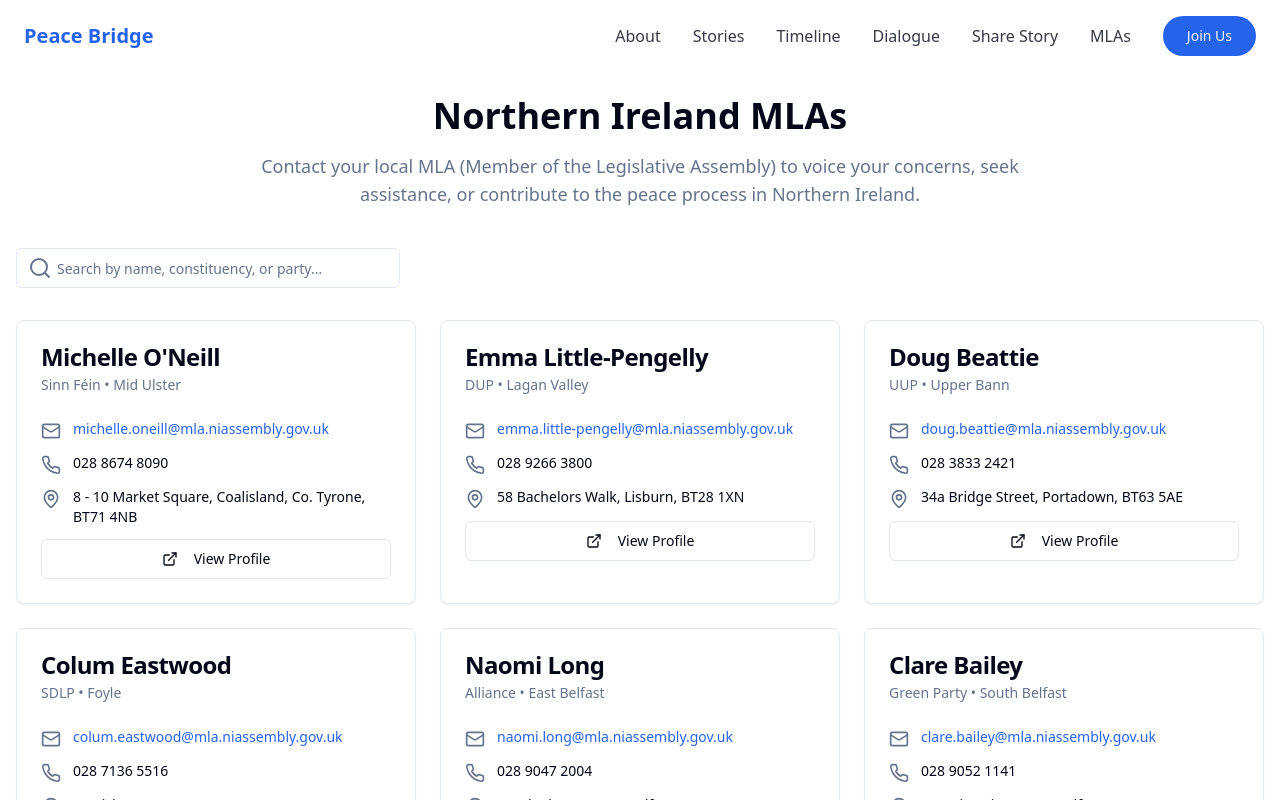
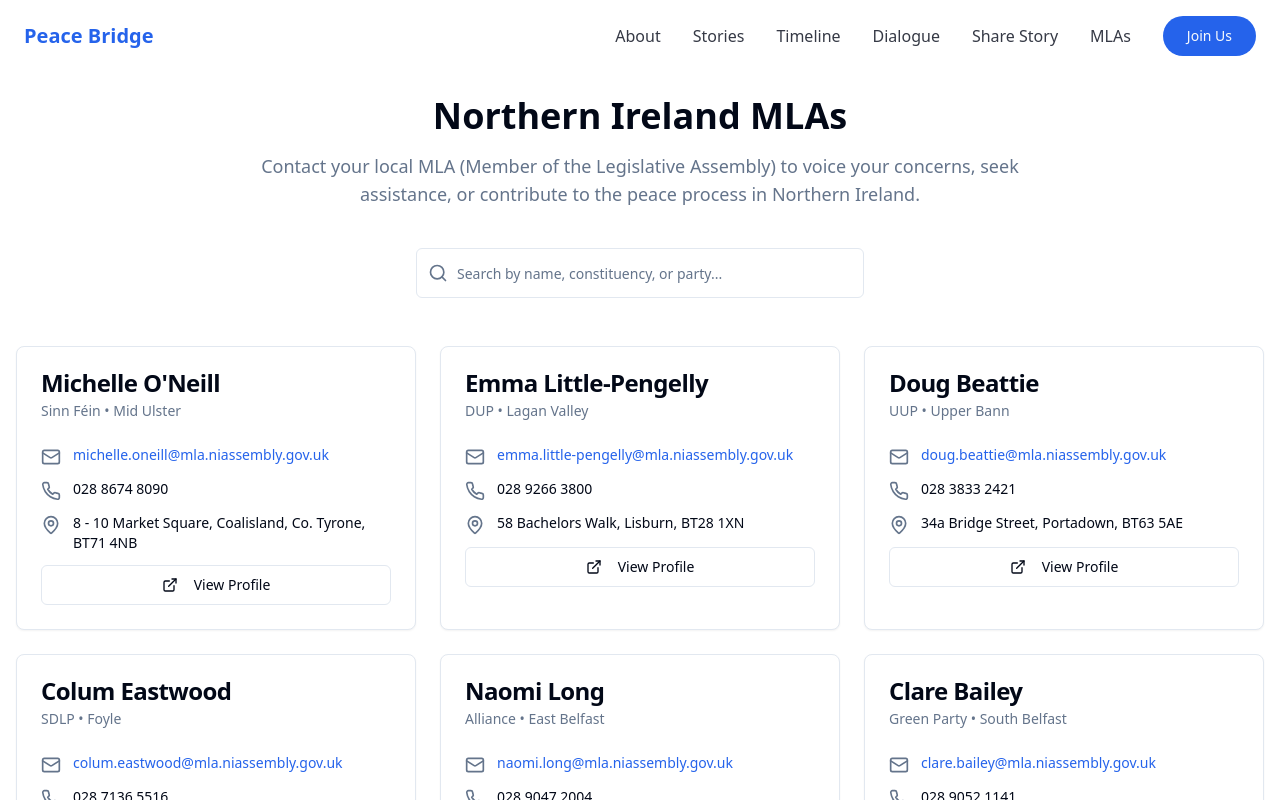
Before and after one commit to PaulsgamingLive/peacebridge, a React (Vite) app: page /mlas in a window 1280 px wide. Shown: the top 800 px of the page. Built offline with nearby package versions, Linux system fonts and the light colour scheme.

Commit message:
Assistant checkpoint: Completed MLAs page with search functionality
Assistant generated file changes:
- src/pages/MLAs.tsx: Complete MLAs page with search functionality

---

User prompt:

MLA page

Replit-Commit-Author: Assistant
Replit-Commit-Session-Id: c1a2804f-8948-4719-ac9e-5fe2880ace8c

```diff
--- a/src/pages/MLAs.tsx
+++ b/src/pages/MLAs.tsx
@@ -1,12 +1,12 @@
 
-import React, { useState } from 'react';
-import Navbar from '@/components/Navbar';
-import Footer from '@/components/Footer';
-import ScrollToTop from '@/components/ScrollToTop';
-import { Card, CardContent, CardDescription, CardHeader, CardTitle } from '@/components/ui/card';
-import { Input } from '@/components/ui/input';
-import { Button } from '@/components/ui/button';
-import { Search, Mail, Phone, MapPin, ExternalLink } from 'lucide-react';
+import { useState } from "react";
+import Navbar from "@/components/Navbar";
+import Footer from "@/components/Footer";
+import { Card, CardContent, CardDescription, CardHeader, CardTitle } from "@/components/ui/card";
+import { Button } from "@/components/ui/button";
+import { Input } from "@/components/ui/input";
+import { ExternalLink, Mail, MapPin, Phone, Search } from "lucide-react";
+import ScrollToTop from "@/components/ScrollToTop";
 
 interface MLA {
   id: number;
@@ -111,19 +111,15 @@ const MLAs = () => {
           </p>
         </div>
 
-        <div className="mb-8" data-aos="fade-up" data-aos-delay="100">
-          <div className="flex flex-col md:flex-row gap-4 items-center justify-between">
-            <div className="relative w-full md:w-96">
-              <Search className="absolute left-3 top-1/2 transform -translate-y-1/2 text-muted-foreground" />
+        <div className="relative mb-12 max-w-md mx-auto" data-aos="fade-up" data-aos-delay="100">
+          <Search className="absolute left-3 top-1/2 transform -translate-y-1/2 text-muted-foreground h-5 w-5" />
           <Input
             type="text"
             placeholder="Search by name, constituency, or party..."
-                className="pl-10"
+            className="pl-10 py-6"
             value={searchTerm}
             onChange={(e) => setSearchTerm(e.target.value)}
           />
-            </div>
-          </div>
         </div>
 
         {filteredMLAs.length === 0 ? (
```
Lines whose indentation alone changed are shown as unchanged.
